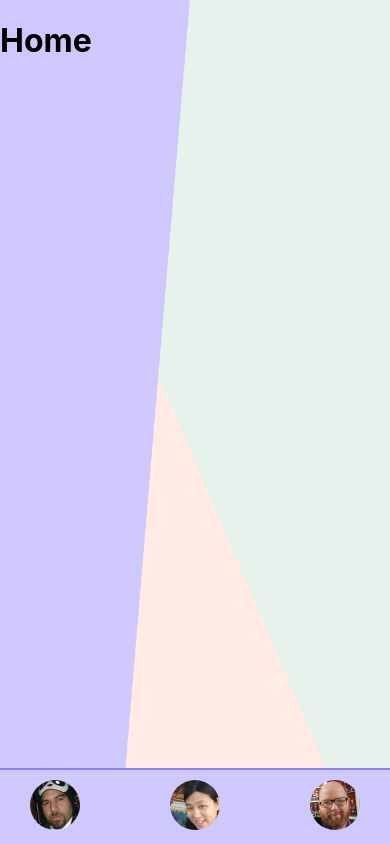
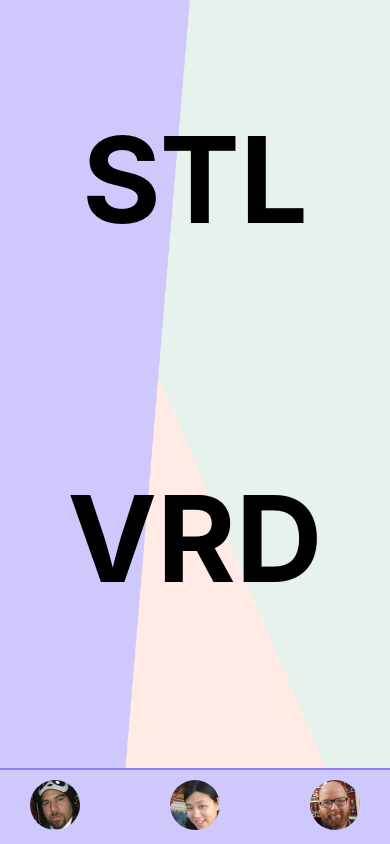
Before and after one commit to katerberg/stl-vrd, a React (Create React App) app: page / in a window 390 px wide. Built offline with nearby package versions, Linux system fonts and the light colour scheme; the HTML template or start-up script is replaced by a standard one.

Commit message:
Home page

```diff
--- /dev/null
+++ b/src/pages/home.css
@@ -0,0 +1,31 @@
+.home {
+  display: flex;
+  justify-content: center;
+  height: calc(100vh - 126px);
+  flex-wrap: wrap;
+}
+
+.home h1 {
+  align-self: center;
+  font-size: 180px;;
+}
+
+.home h1:nth-child(1) {
+  margin-right: 180px;
+}
+
+.home h1:nth-child(2) {
+  margin-left: 180px;
+}
+
+@media only screen and (max-width:1070px) {
+  .home h1 {
+    margin: 0 !important;
+  }
+}
+
+@media only screen and (max-width:500px) {
+  .home h1 {
+    font-size: 120px;
+  }
+}
--- a/src/pages/home.js
+++ b/src/pages/home.js
@@ -1,9 +1,11 @@
 import React from 'react';
+import './home.css';
 
 function Home() {
   return (
     <div className="home">
-      <h1>Home</h1>
+      <h1>STL</h1>
+      <h1>VRD</h1>
     </div>
   );
 }
```
